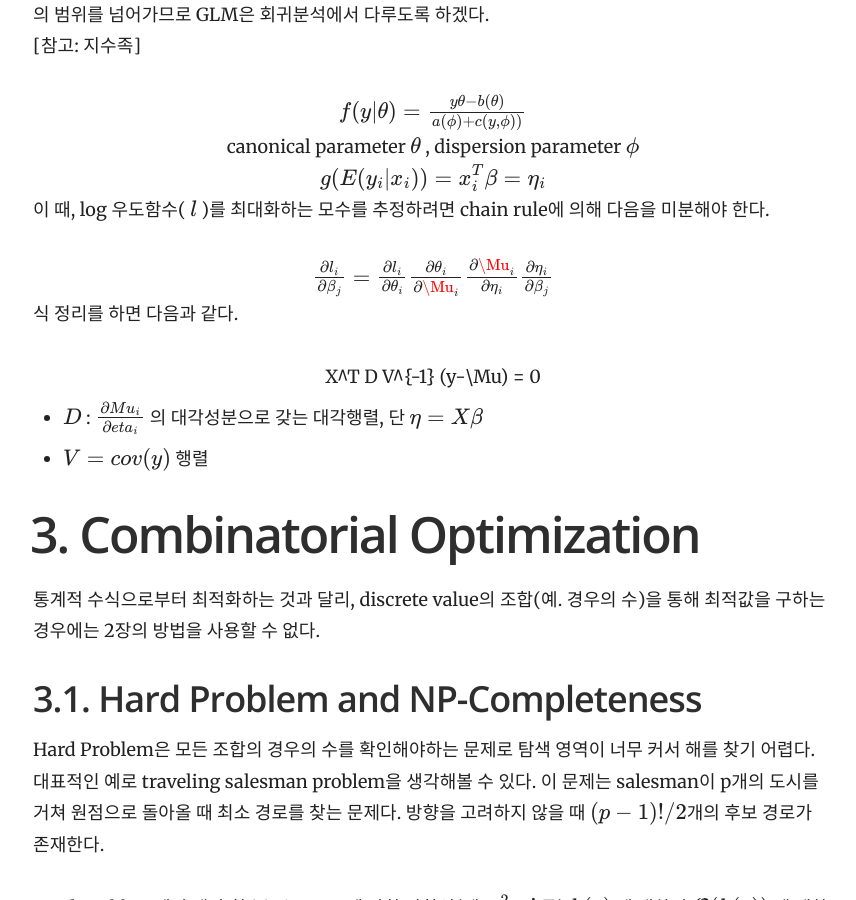
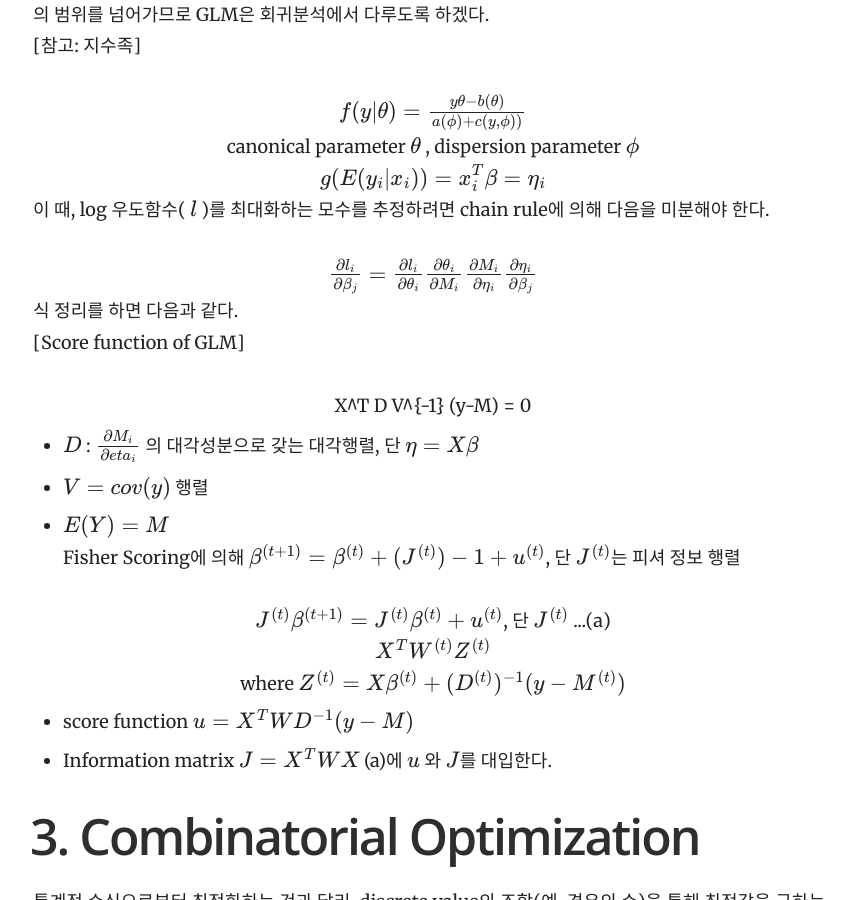
Before and after one commit to yrk3434/yrk3434.github.io, a Jekyll site: the page built from _docs/Theory/Computational Statistics_Optimization.md, in a window 1280 px wide and 900 px high, scrolled down 7007 px. Shown: the whole window, without its empty margins (357-1213 px from the left). Built offline with Jekyll 4.4.1, drawn with Linux system fonts in a browser that asks for light colours; formulas are drawn with MathJax 3.

Commit message:
Update Computational Statistics_Optimization.md

```diff
--- a/_docs/Theory/Computational Statistics_Optimization.md
+++ b/_docs/Theory/Computational Statistics_Optimization.md
@@ -205,15 +205,24 @@ GLM에서 y의 분포는 대개 지수족(exponential family)이다. GLM 전반
 이 때, log 우도함수( $ l $ )를 최대화하는 모수를 추정하려면 chain rule에 의해 다음을 미분해야 한다.
 <center> $ \frac{\partial l_i}{\partial \beta_j} =
 	\frac{\partial l_i}{\partial \theta_i}
-	\frac{\partial \theta_i}{\partial \Mu_i}
-	\frac{\partial \Mu_i}{\partial \eta_i}
+	\frac{\partial \theta_i}{\partial M_i}
+	\frac{\partial M_i}{\partial \eta_i}
 	\frac{\partial \eta_i }{\partial \beta_j}$ </center>
 
-식 정리를 하면 다음과 같다.
-<center> X^T D V^{-1} (y-\Mu) = 0  </center>
-- $ D $ : $ \frac{\partial Mu_i}{ \partial eta_i} $ 의 대각성분으로 갖는 대각행렬, 단 $ \eta = X \beta $
+식 정리를 하면 다음과 같다.  <br/>
+[Score function of GLM] <br/>
+<center> X^T D V^{-1} (y-M) = 0  </center>
+- $ D $ : $ \frac{\partial M_i}{ \partial eta_i} $ 의 대각성분으로 갖는 대각행렬, 단 $ \eta = X \beta $
 - $ V  = cov(y) $ 행렬
-
+- $ E(Y) = M $
+<br/>
+Fisher Scoring에 의해 $ \beta^{(t+1)}=\beta^{(t)} + (J^{(t)})-1+u^{(t)} $, 단 $ J^{(t)} $는 피셔 정보 행렬<br/>
+<center> $ J^{(t)} \beta^{(t+1)}= J^{(t)} \beta^{(t)} + u^{(t)} $, 단 $ J^{(t)} $ ...(a) </center>
+<center> $ X^T W^{(t)} Z^{(t)} $ </center>
+<center> where $ Z^{(t)} = X \beta^{(t)} + (D^{(t)})^{-1} (y-M^{(t)}) $   </center>
+- score function $ u = X^T W D^{-1} (y-M) $
+- Information matrix $ J =  X^T W X $
+(a)에 $ u $ 와 $ J $를 대입한다.
 
 # 3.   Combinatorial Optimization
 통계적 수식으로부터 최적화하는 것과 달리, discrete value의 조합(예. 경우의 수)을 통해
```
